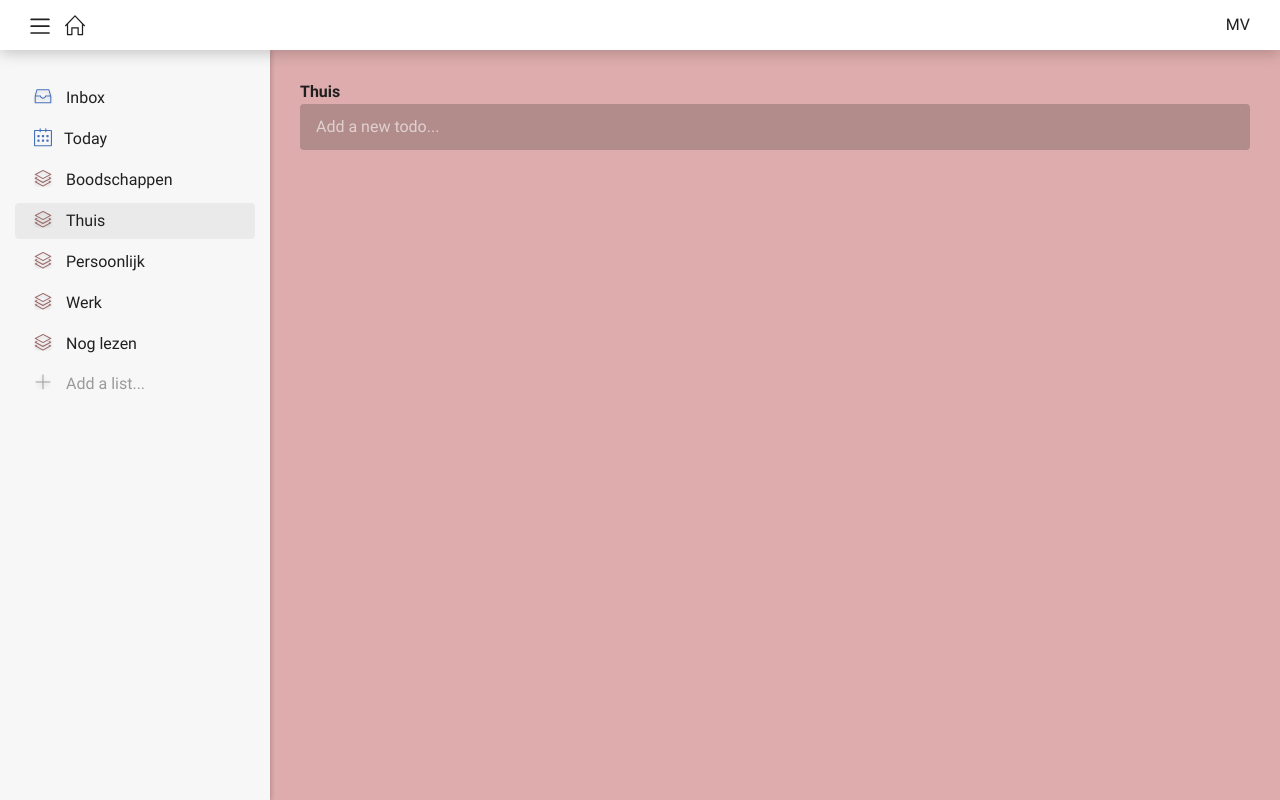
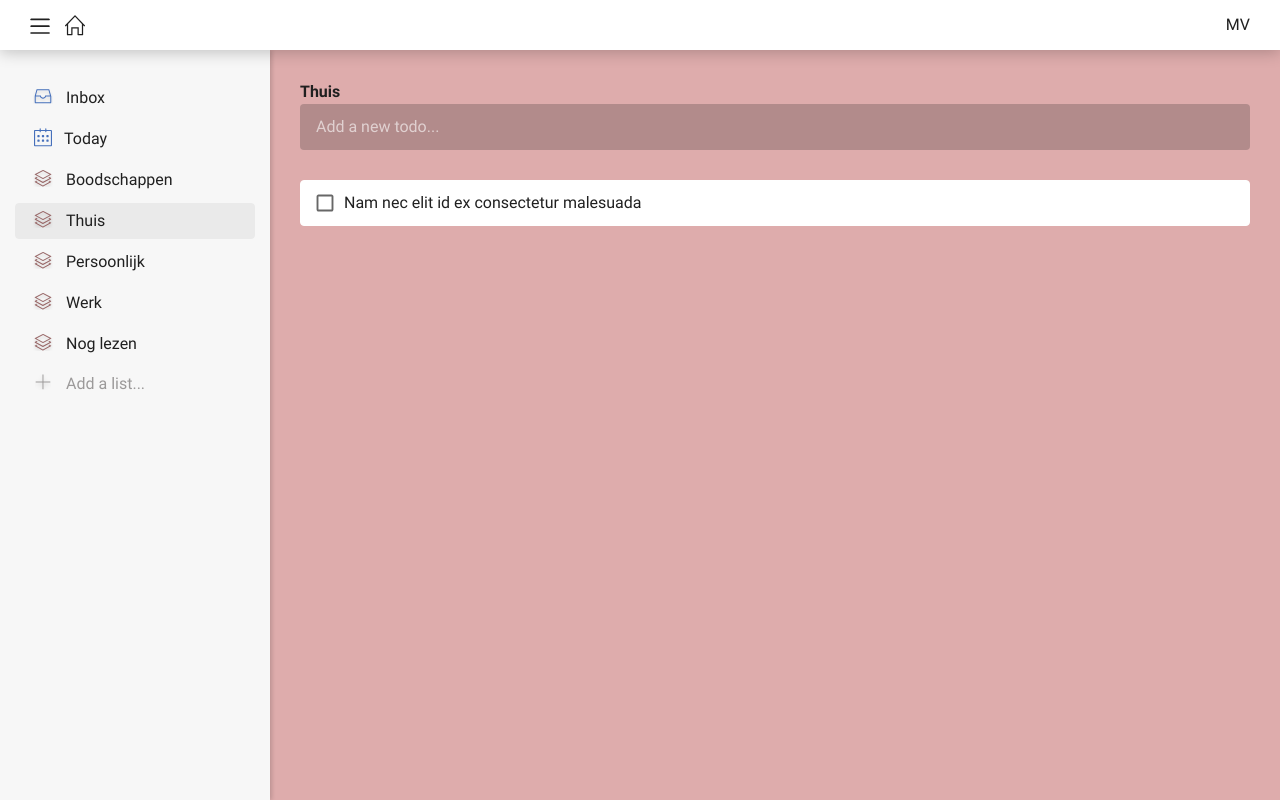
Before and after one commit to corneelonline/vue-3-todoapp, a Vue app: page /app/list/63b69eb8-3a79-11ed-b15a-47642f6ee4cb in a window 1280 px wide. Built offline with nearby package versions, Linux system fonts and the light colour scheme.

Commit message:
Add todo items to the main content

```diff
--- /dev/null
+++ b/src/components/TodoItem.vue
@@ -0,0 +1,73 @@
+<script setup>
+import { ref } from "vue";
+import IconChecked from "./icons/IconChecked.vue";
+import IconUnchecked from "./icons/IconUnchecked.vue";
+
+const props = defineProps({
+  item: {
+    type: Object,
+  },
+});
+const item = ref(props.item);
+
+const emit = defineEmits(["toggleCompleted", "editTodo"]);
+
+const toggleTodo = () => {
+  emit("toggleCompleted", item.value.id);
+};
+const editPane = () => {
+  emit("editTodo", item.value.id);
+};
+</script>
+
+<template>
+  <div class="todo-item" :class="item.completed ? 'completed ' : null">
+    <span class="todo-item__check" @click="toggleTodo">
+      <IconChecked v-if="item.completed" />
+      <IconUnchecked v-else />
+    </span>
+    <span class="todo-item__title" @click="editPane">{{ item.title }}</span>
+    <span class="todo-item__date">{{ item.dueDate }}</span>
+  </div>
+</template>
+
+<style scoped>
+.todo-item {
+  background-color: var(--color-bg-todoitem);
+  border: 1px solid var(--color-bg-todoitem);
+  border-radius: 4px;
+  padding: var(--gutter-xs) var(--gutter-sm);
+  margin-bottom: var(--gutter-xxs);
+  display: flex;
+  align-items: center;
+  gap: var(--gutter-xs);
+}
+
+.todo-item span {
+  display: block;
+}
+
+.todo-item__check {
+  width: 18px;
+  height: 18px;
+  cursor: pointer;
+}
+
+.todo-item__title {
+  flex: 1 0 auto;
+  cursor: pointer;
+}
+
+.todo-item__date {
+  font-size: 13px;
+  color: var(--color-text-highlighted);
+}
+
+.todo-item.completed {
+  opacity: 0.7;
+}
+
+.todo-item.completed span {
+  text-decoration: line-through;
+}
+</style>
--- a/src/views/ListView.vue
+++ b/src/views/ListView.vue
@@ -5,6 +5,7 @@ import { storeToRefs } from "pinia";
 import { v4 as uuid } from "uuid";
 import AppSidebar from "../components/AppSidebar.vue";
 import AddTodo from "../components/AddTodo.vue";
+import TodoItem from "../components/TodoItem.vue";
 import { useSidebarOpen } from "../composables/useSidebarOpen.js";
 import { useListsStore } from "../stores/lists";
 import { useTodosStore } from "../stores/todos";
@@ -37,8 +38,9 @@ const pageTitle = computed(() => {
 
 // get the todos of this list
 const todosStore = useTodosStore();
-// const { todos } = storeToRefs(todosStore);
-const { fetchTodos, addTodo } = todosStore;
+const { todos } = storeToRefs(todosStore);
+const { fetchTodos, addTodo, fetchTodo, toggleCompleted, setEditMode } =
+  todosStore;
 fetchTodos(route.params.id);
 
 // add a new list
@@ -59,6 +61,17 @@ const addNewTodo = (value) => {
   };
   addTodo(newTodo);
 };
+
+const toggleItem = (itemId) => {
+  fetchTodo(itemId);
+  toggleCompleted();
+};
+
+// open edit pane
+const editItem = (itemId) => {
+  setEditMode(true);
+  fetchTodo(itemId);
+};
 </script>
 
 <template>
@@ -75,6 +88,13 @@ const addNewTodo = (value) => {
         <div class="todo-main">
           <div class="todo-items">
             <AddTodo @newTodo="addNewTodo" />
+            <TodoItem
+              v-for="item in todos"
+              :key="item.id"
+              :item="item"
+              @toggleCompleted="toggleItem"
+              @editTodo="editItem"
+            />
           </div>
         </div>
       </div>
```
